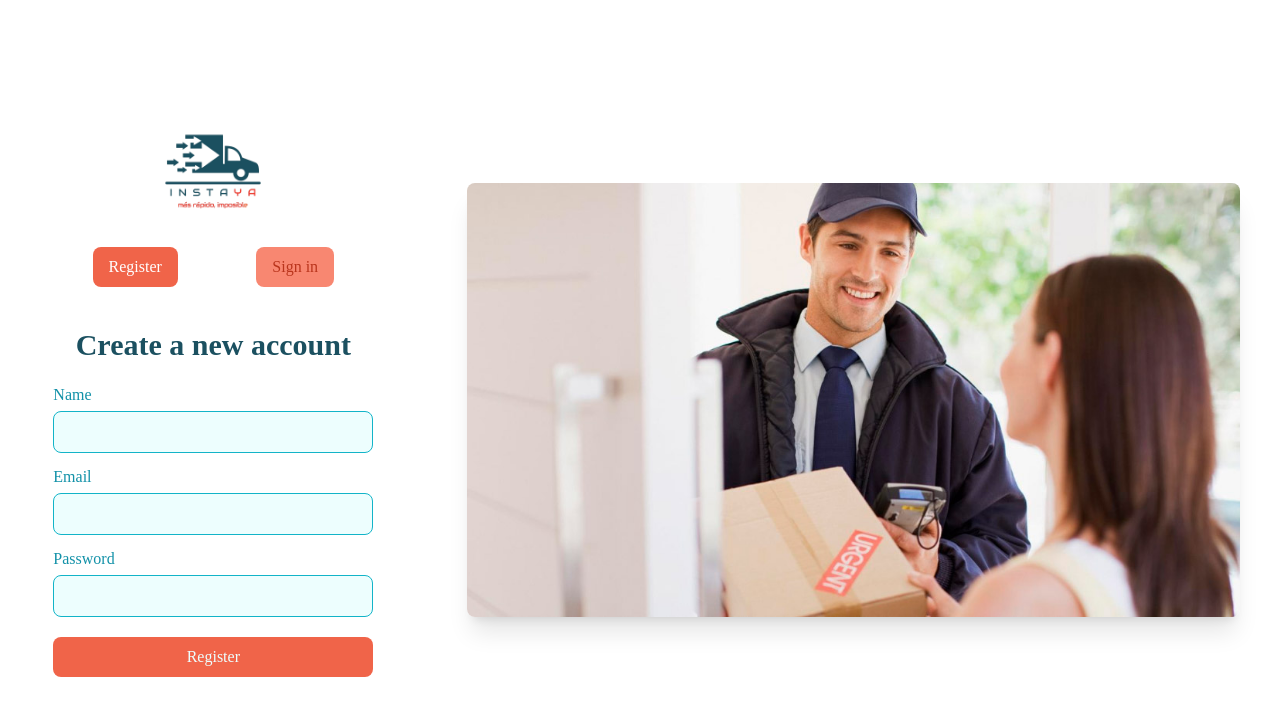
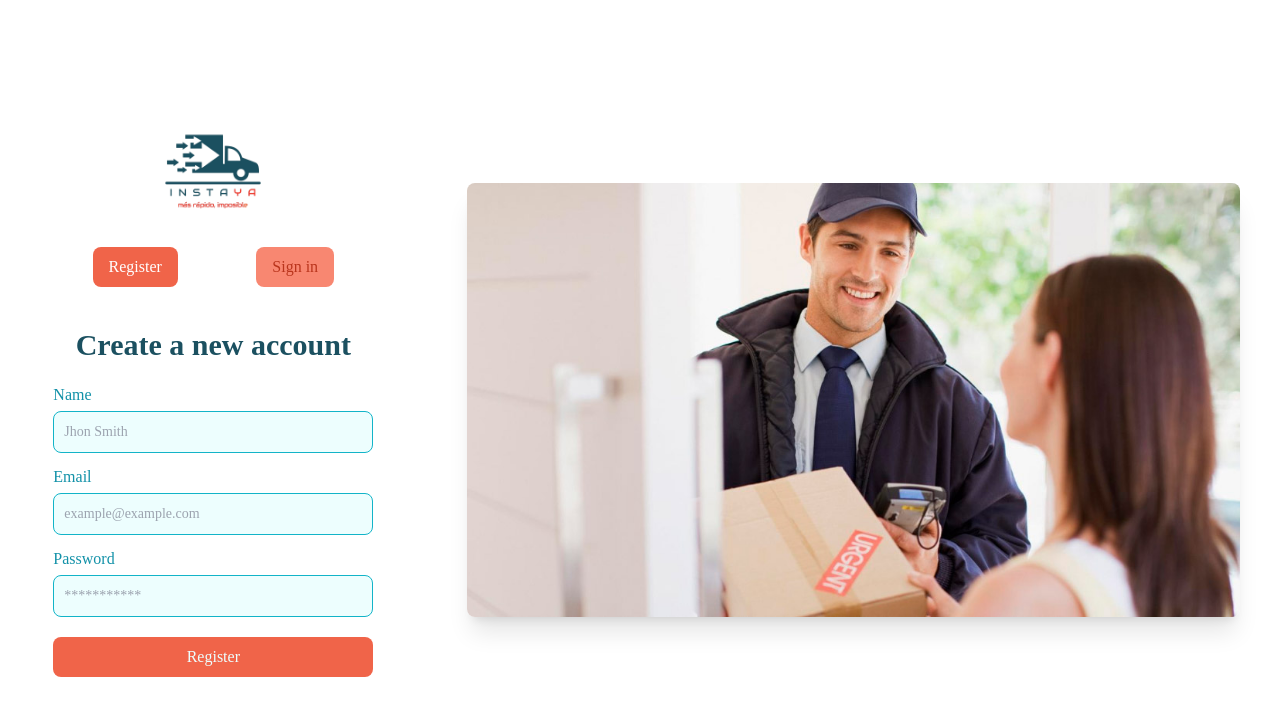
Before and after one commit to mundevux/instaya, a React (Create React App) app: page / in a window 1280 px wide. Both pictures are taken after a click on the button "Register". Shown: the top 716 px of the page. Built offline with nearby package versions, Linux system fonts and the light colour scheme.

Commit message:
style: add placeholder's in the register

```diff
--- a/src/Components/Home.js
+++ b/src/Components/Home.js
@@ -49,7 +49,7 @@ function Home() {
                     <p className="text-center mb-5 text-nile-blue-600">Enter your email to get started</p>
                     <div className="flex flex-col mb-3">
                         <label htmlFor="email" className="pb-1 text-nile-blue-600">Email</label>
-                        <input type="email" name="email" id="email" placeholder="ejemplo@ejemplo.com" className="bg-nile-blue-50 border border-nile-blue-500 text-sm rounded-lg focus:ring-nile-blue-500 focus:border-nile-blue-700 block w-full p-2.5"/>
+                        <input type="email" name="email" id="email" placeholder="example@example.com" className="bg-nile-blue-50 border border-nile-blue-500 text-sm rounded-lg focus:ring-nile-blue-500 focus:border-nile-blue-700 block w-full p-2.5"/>
                     </div>
                     <div className="flex flex-col mb-3">
                         <label htmlFor="password" className="pb-1 text-nile-blue-600">Password</label>
@@ -65,15 +65,15 @@ function Home() {
                     <h1 className="text-3xl font-bold text-center mb-5 text-nile-blue-900">Create a new account</h1>
                     <div className="flex flex-col mb-3">
                         <label htmlFor="name" className="pb-1 text-nile-blue-600">Name</label>
-                        <input type="text" name="name" id="name" placeholder="" className="bg-nile-blue-50 border border-nile-blue-500 text-sm rounded-lg focus:ring-nile-blue-500 focus:border-nile-blue-700 block w-full p-2.5"/>
+                        <input type="text" name="name" id="name" placeholder="Jhon Smith" className="bg-nile-blue-50 border border-nile-blue-500 text-sm rounded-lg focus:ring-nile-blue-500 focus:border-nile-blue-700 block w-full p-2.5"/>
                     </div>
                     <div className="flex flex-col mb-3">
                         <label htmlFor="email" className="pb-1 text-nile-blue-600">Email</label>
-                        <input type="email" name="email" id="email" placeholder="" className="bg-nile-blue-50 border border-nile-blue-500 text-sm rounded-lg focus:ring-nile-blue-500 focus:border-nile-blue-700 block w-full p-2.5"/>
+                        <input type="email" name="email" id="email" placeholder="example@example.com" className="bg-nile-blue-50 border border-nile-blue-500 text-sm rounded-lg focus:ring-nile-blue-500 focus:border-nile-blue-700 block w-full p-2.5"/>
                     </div>
                     <div className="flex flex-col mb-3">
                         <label htmlFor="password" className="pb-1 text-nile-blue-600">Password</label>
-                        <input type="password" name="password" id="password" placeholder="" className="bg-nile-blue-50 border border-nile-blue-500 text-sm rounded-lg focus:ring-nile-blue-500 focus:border-nile-blue-700 block w-full p-2.5"/>
+                        <input type="password" name="password" id="password" placeholder="***********" className="bg-nile-blue-50 border border-nile-blue-500 text-sm rounded-lg focus:ring-nile-blue-500 focus:border-nile-blue-700 block w-full p-2.5"/>
                     </div>
                     <div className="flex justify-center my-5 ">
                         <button type="submit" className="w-full bg-burnt-sienna-500 hover:bg-burnt-sienna-500 py-2 px-3 text-nile-blue-50 rounded-lg text-center">Register</button>
```
